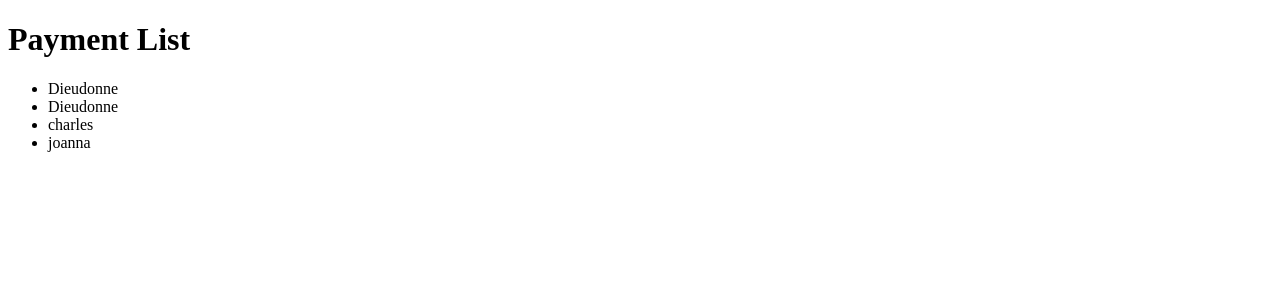
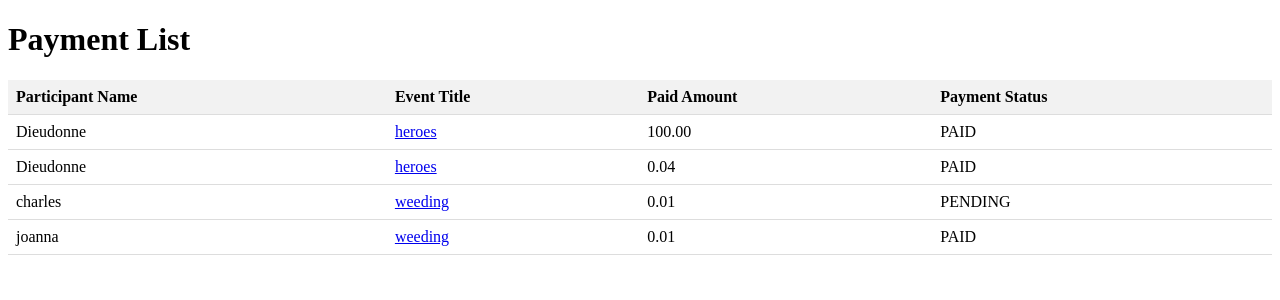
Before and after one commit to JENNY-257/event_management, a Django app: page /events/payments/ in a window 1280 px wide. Shown: the top 300 px of the page. Run offline with Django 4.2, Linux system fonts and the light colour scheme; data comes from the database, SQL or seed files in the repository; both versions use the stored data as it was after the commit.

Commit message:
second commit

```diff
--- a/events/models.py
+++ b/events/models.py
@@ -81,4 +81,4 @@ class Payment(models.Model):
     payment_status = models.CharField(max_length=100, choices=PAYMENT_STATUS_CHOICES)
 
     def __str__(self):
-        return f"{self.participant.name} "
+        return f"{self.participant.name}, {self.event.title}, {self.paid_amount}, {self.payment_status}"
--- a/events/templates/create_schedule.html
+++ b/events/templates/create_schedule.html
@@ -26,7 +26,7 @@
       <label for="speaker">Speaker:</label>
       <select name="speaker" id="speaker">
         <option value="">None</option>
-        {% for speaker in speakers %}
+        {% for speaker in Speakers %}
           <option value="{{ speaker.id }}">{{ speaker.name }}</option>
         {% endfor %}
       </select>
--- a/events/templates/participant_detail.html
+++ b/events/templates/participant_detail.html
@@ -37,7 +37,7 @@
             <td>{{ participant.name }}</td>
             <td>{{ participant.email  }}</td>
             <td>{{ participant.phone }}</td>
-            <td>{{ participant.events }}</td>
+            <td>{{ participant.events}}</td>
         </tr>
     </table>
 </body>
--- a/events/templates/participants_attended_all_events.html
+++ b/events/templates/participants_attended_all_events.html
@@ -6,8 +6,8 @@
 <body>
     <h1>Participants Attended All Events</h1>
     <ul>
-        {% for participants in participant %}
-            <li>{{ participants.name }}</li>
+        {% for participant in participants_attended_all %}
+            <li>{{ participant.name }}</li>
         {% empty %}
             <li>No participants have attended all events.</li>
         {% endfor %}
--- a/events/templates/payment_list.html
+++ b/events/templates/payment_list.html
@@ -2,15 +2,54 @@
 <html>
 <head>
     <title>Payment List</title>
+    <style>
+        table {
+            width: 100%;
+            border-collapse: collapse;
+        }
+
+        th, td {
+            padding: 8px;
+            text-align: left;
+            border-bottom: 1px solid #ddd;
+        }
+
+        th {
+            background-color: #f2f2f2;
+        }
+
+        .empty-row {
+            text-align: center;
+            font-style: italic;
+            color: #999;
+        }
+    </style>
 </head>
 <body>
     <h1>Payment List</h1>
-    <ul>
-        {% for payment in payments %}
-            <li>{{ payment }}</li>
-        {% empty %}
-            <li>No payments available.</li>
-        {% endfor %}
-    </ul>
+    <table>
+        <thead>
+            <tr>
+                <th>Participant Name</th>
+                <th>Event Title</th>
+                <th>Paid Amount</th>
+                <th>Payment Status</th>
+            </tr>
+        </thead>
+        <tbody>
+            {% for payment in payments %}
+                <tr>
+                    <td>{{ payment.participant.name }}</td>
+                    <td><a href="{% url 'events:total-amount-paid-for-event' payment.event.id %}">{{ payment.event.title }}</a></td>
+                    <td>{{ payment.paid_amount }}</td>
+                    <td>{{ payment.payment_status }}</td>
+                </tr>
+            {% empty %}
+                <tr class="empty-row">
+                    <td colspan="4">No payments available.</td>
+                </tr>
+            {% endfor %}
+        </tbody>
+    </table>
 </body>
 </html>
--- a/events/templates/speaker_detail.html
+++ b/events/templates/speaker_detail.html
@@ -7,7 +7,7 @@
     <h1>Speaker Details</h1>
 
     <p><strong>Name:</strong> {{ speaker.name }}</p>
-    <p><strong>Biography:</strong> {{ speaker.bio }}</p>
+    <p><strong>Biography:</strong> {{ speaker.Bio }}</p>
     <p><strong>Email Address:</strong> {{ speaker.email }}</p>
     <p><strong>Phone Number:</strong> {{ speaker.phone }}</p>
     <p><strong>Social Media Links:</strong></p>
--- a/events/templates/total_amount_paid_for_event.html
+++ b/events/templates/total_amount_paid_for_event.html
@@ -1,10 +1,10 @@
 <!DOCTYPE html>
 <html>
 <head>
-    <title>Total Amount Paid for Event</title>
+    <title>Event Total Payment</title>
 </head>
 <body>
-    <h1>Total Amount Paid for Event - {{ event.title }}</h1>
-    <p>Total Amount Paid: {{ total_amount_paid }}</p>
+    <h1>Event: {{ event.title }}</h1>
+    <h2>Total Payment: {{ total_payment.total_amount }}</h2>
 </body>
 </html>
--- a/events/urls.py
+++ b/events/urls.py
@@ -5,7 +5,6 @@ app_name = 'events'
 
 urlpatterns = [
     path('events/', views.event_list, name='event_list'),
-    # path('events/<str:title>/', views.event_detail, name='event-detail'),
     path('event/create/', views.create_event, name='create_event'),
     path('events/<int:event_id>/', views.event_detail, name='event_detail'),
     path('events/schedules/create/', views.create_schedule, name='create_schedule'),
@@ -17,22 +16,21 @@ urlpatterns = [
     path('participants/', views.participant_list, name='participant_list'),
     path('participants/<str:email>/', views.participant_detail, name='participant_detail'),
     path('payments/', views.payment_list, name='payment_list'),
-    path('payments/participant/<str:email>/',views.payment_by_participant, name='payment-by-participant'),
+    path('payments/participant/<str:email>/', views.payment_by_participant, name='payment-by-participant'),
     path('participants/create/', views.create_participant, name='create_participant'),
     path('payments/create/', views.create_payment, name='create_payment'),
     path('upcoming/', views.upcoming_events, name='upcoming_events'),
     path('free-events/', views.free_events, name='free-events'),
     path('paid-events/',views.paid_events, name='paid-events'),
-    # path('participant-count-per-event/',views.participant_count_per_event, name='participant-count-per-event'),
-    # path('event-count-per-participant/', views.event_count_per_participant, name='event-count-per-participant'),
-    # path('schedule-count-per-event/', views.schedule_count_per_event, name='schedule-count-per-event'),
-    #  path('total-amount-paid-for-event/<str:title>/', views.total_amount_paid_for_event, name='total-amount-paid-for-event'),
-#     path('average-price-of-paid-events/', views.average_price_of_paid_events, name='average-price-of-paid-events'),
-#     path('participants-attending-event/<str:title>/',views.participants_attending_event, name='participants-attending-event'),
-#     path('speakers-for-event/<str:title>/', views.speakers_for_event, name='speakers-for-event'),
-#     path('events-in-date-range/', views.events_in_date_range, name='events-in-date-range'),
-   path('participants-attended-all-events/', views.participants_attended_all_events, name='participants-attended-all-events'),
-#     path('events-without-speakers/', views.events_without_speakers, name='events-without-speakers'),
+    path('participant-count-per-event/',views.participant_count_per_event, name='participant-count-per-event'),
+    path('total-amount-paid-for-event/<int:event_id>/', views.total_amount_paid_for_event, name='total-amount-paid-for-event'),
+    #path('event/total-payment/', views.total_amount_paid_for_event, name='event_total_payment'),
+    path('average-price-of-paid-events/', views.average_price_of_paid_events, name='average-price-of-paid-events'),
+    path('participants-attending-event/<str:title>/',views.participants_attending_event, name='participants-attending-event'),
+    path('speakers-for-event/<str:title>/', views.speakers_for_event, name='speakers-for-event'),
+    path('events-in-date-range/', views.events_in_date_range, name='events-in-date-range'),
+    #path('participants-attended-all-events/', views.participants_attended_all_events, name='participants-attended-all-events'),
+    # path('events-without-speakers/', views.events_without_speakers, name='events-without-speakers'),
 #     path('events-highest-amount-paid/', views.events_highest_amount_paid, name='events-highest-amount-paid'),
 #     path('participants-highest-payment/', views.participants_highest_payment, name='participants-highest-payment'),
 #     path('speakers-most-scheduled-events/', views.speakers_most_scheduled_events, name='speakers-most-scheduled-events'),
--- a/events/views.py
+++ b/events/views.py
@@ -1,6 +1,8 @@
 from django.shortcuts import render, redirect
-from django.db.models import Count, Sum
+from django.db.models import Count, Sum, Avg
 from django.utils import timezone
+from datetime import date
+from datetime import timedelta
 from .models import Event, Category, Speaker, Participant, Payment, Schedule
 from .forms import EventForm, ScheduleForm, SpeakerForm,  ParticipantForm, PaymentForm
 
@@ -32,7 +34,7 @@ def create_schedule(request):
         form = ScheduleForm(request.POST)
         if form.is_valid():
             form.save()
-            return redirect('event_list')
+            return redirect('/events/schedules')
     else:
         form = ScheduleForm()
     return render(request, 'create_schedule.html', {'form': form})
@@ -81,7 +83,7 @@ def create_payment(request):
     return render(request, 'create_payment.html', {'form': form})
 
 def participant_detail(request, email):
-    participant = (Participant, email==email)
+    participant = Participant.objects.get(email=email)
     context = {'participant': participant}
     return render(request, 'participant_detail.html', context)
 
@@ -91,7 +93,7 @@ def schedule_list(request):
     return render(request, 'schedules.html', context)
 
 def speaker_detail(request, name):
-    speaker = (Speaker, name==name)
+    speaker = Speaker.objects.get(name=name)
     return render(request, 'speaker_detail.html', {'speaker': speaker})
 
 def upcoming_events(request):
@@ -114,18 +116,17 @@ def paid_events(request):
     return render(request, 'paid_events.html', {'paid_events': paid_events})
 
 def participant_count_per_event(request):
-    participant_counts = Event.objects.annotate(num_participants= Count('participant'))
+    participant_counts = Participant.objects.annotate(num_participants= Count('events'))
     return render(request, 'participant_count_per_event.html', {'participant_counts': participant_counts})
-
 
 def schedule_count_per_event(request):
     schedule_counts = Event.objects.annotate(num_schedules=Count('schedule'))
     return render(request, 'schedule_count_per_event.html', {'schedule_counts': schedule_counts})
 
-def total_amount_paid_for_event(request, title):
-    event = Event.objects.get(title=title)
-    total_amount_paid = event.payment.aggregate(total_amount=Sum('amount_paid'))['total_amount']
-    return render(request, 'total_amount_paid_for_event.html', {'event': event, 'total_amount_paid': total_amount_paid})
+def total_amount_paid_for_event(request, event_id):
+    event = Event.objects.get(pk=event_id)
+    total_payment = Payment.objects.filter(event=event).aggregate(total_amount=Sum('paid_amount'))
+    return render(request, 'total_amount_paid_for_event.html', {'event': event, 'total_payment': total_payment})
 
 def participants_attended_all_events(request):
     all_events = Event.objects.all()
@@ -134,3 +135,32 @@ def participants_attended_all_events(request):
         if all(participant in event.participants.all() for event in all_events):
             participants_attended_all.append(participant)
     return render(request, 'participants_attended_all_events.html', {'participants_attended_all': participants_attended_all})
+
+
+
+def average_price_of_paid_events(request):
+    average_price = Event.objects.filter(payment__isnull=False).aggregate(avg_price=Avg('payment__paid_amount'))
+    formatted_avg_price = '{:.2f}'.format(average_price['avg_price'])
+    return render(request, 'average_price_of_paid_events.html', {'average_price': formatted_avg_price})
+
+
+def participants_attending_event(request, title):
+    event = Event.objects.get(title=title)
+    participants = event.participant_set.all()
+    return render(request, 'participants_attending_event.html', {'event': event, 'participants': participants})
+
+def speakers_for_event(request, title):
+    event = Event.objects.get(title=title)
+    speakers = event.speakers.all()
+    return render(request, 'speakers_for_event.html', {'event': event, 'speakers': speakers})
+
+def events_in_date_range(request):
+    today = date.today()
+    start_date = today
+    end_date = today + timedelta(days=7)
+    events = Event.objects.filter(start_date__gte=start_date, end_date__lte=end_date)
+    return render(request, 'events_in_date_range.html', {'events': events})
+
+def events_without_speakers(request):
+    events_without_speakers = Event.objects.filter(speakers__isnull=True)
+    return render(request, 'events_without_speakers.html', {'events_without_speakers': events_without_speakers})
```
Also changed, not shown: events/templates/average_price_of_paid_events.html (added, +10 -0 lines), events/templates/events_in_date_range.html (added, +52 -0 lines), events/templates/events_without_speakers.html (added, +16 -0 lines), events/templates/participant_count_per_event.html (+18 -7 lines), events/templates/participants_attending_event.html (added, +14 -0 lines), events/templates/payment_by_participant.html (+22 -0 lines), events/templates/speakers_for_event.html (added, +16 -0 lines), db.sqlite3.
